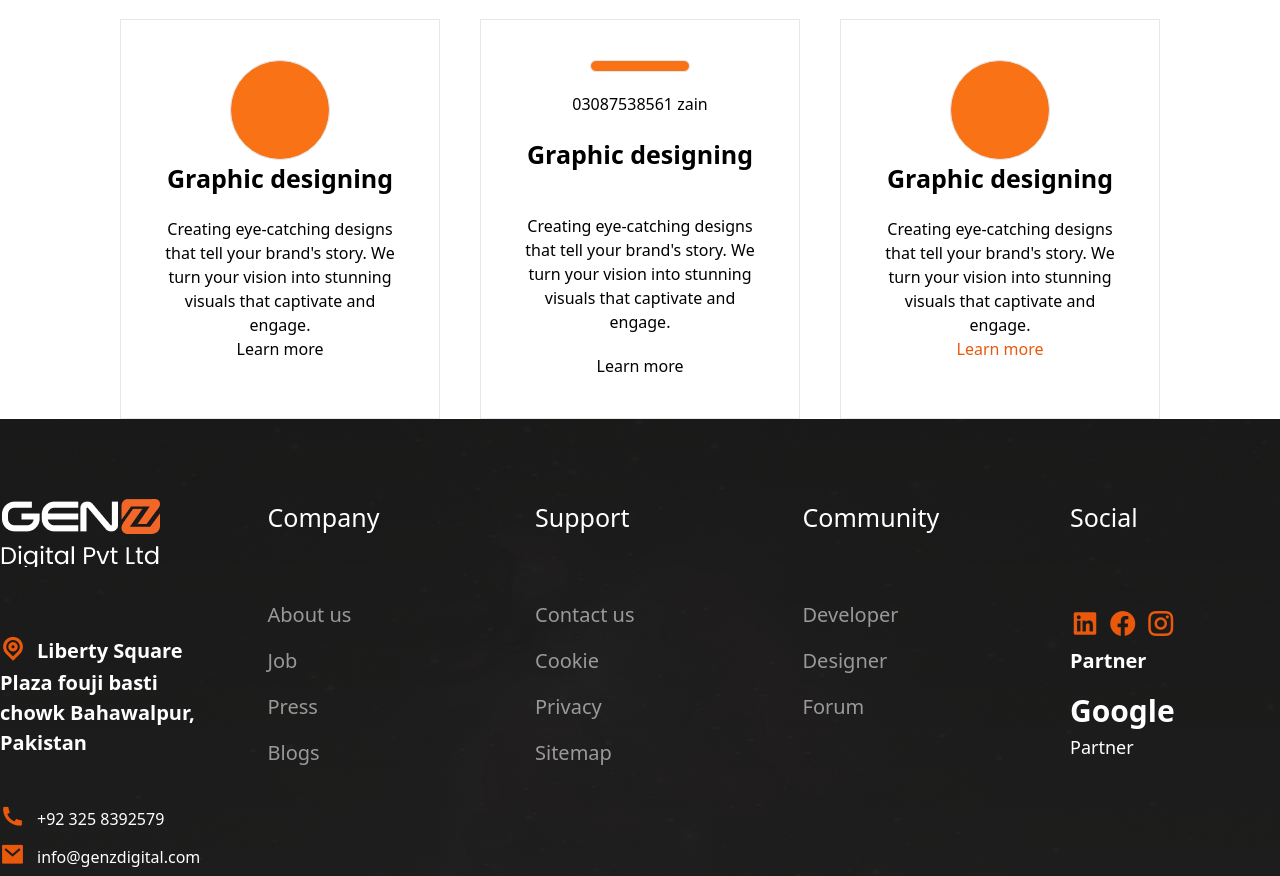
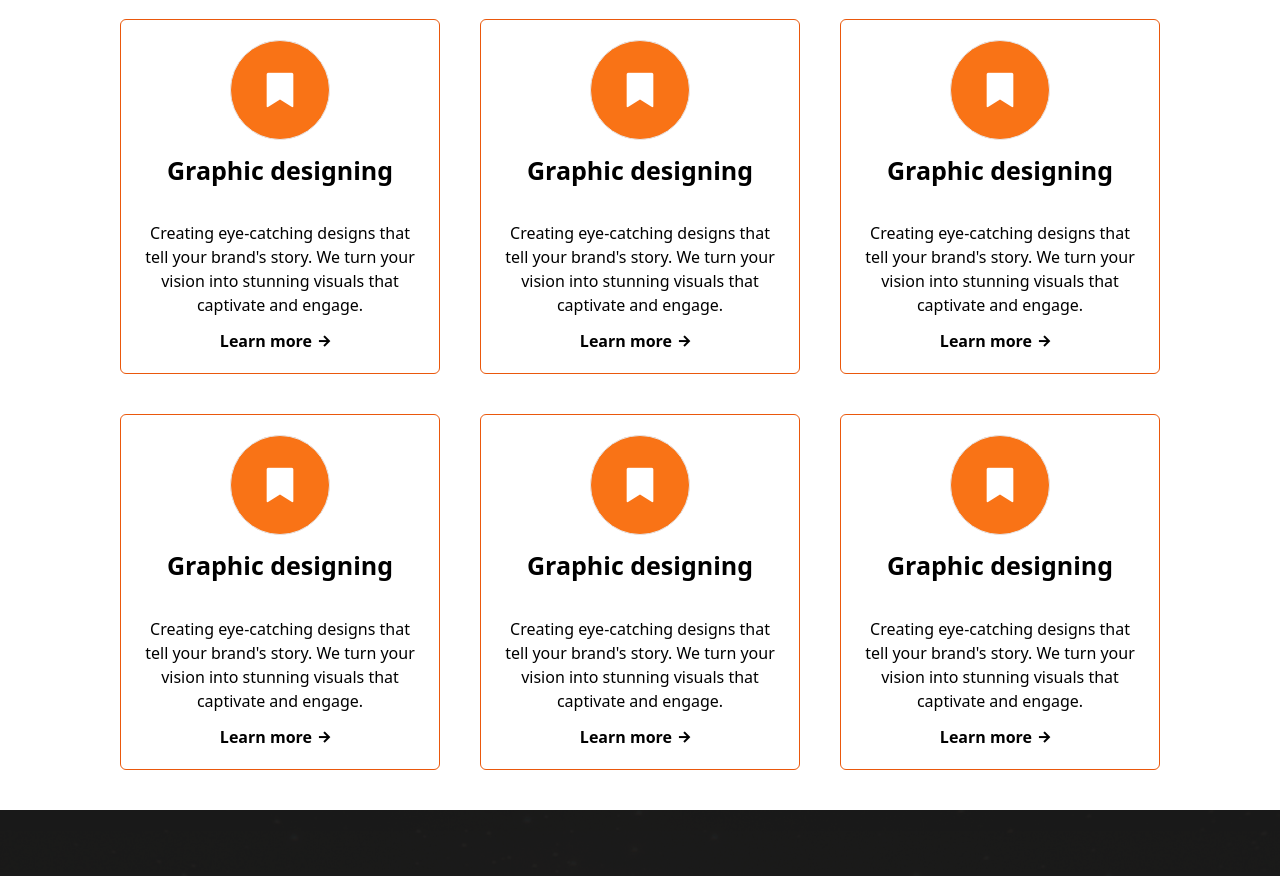
Before and after one commit to mohibullah7/Genz-website, a website: page src/index.html in a window 1280 px wide. Shown: the part 1240-2116 px from the top of the page. Drawn offline with nearby package versions, Linux system fonts and the light colour scheme.

Commit message:
boxes made

```diff
--- a/src/index.html
+++ b/src/index.html
@@ -197,47 +197,79 @@
 
 <section id="services">
   <div class="w-full">
-    <div class="container mx-auto flex justify-center items-center flex-col flex-wrap lg:px-0 px-10">
+    <div class="container mx-auto flex justify-center items-center flex-col flex-wrap lg:px-0 px-10 pb-10">
       <div class="flex justify-center items-center flex-col lg:w-[45vw] md:w-[50vw] w-full text-center ">
         <h3 class="text-orange-600 md:text-[30px] text-[25px] font-semibold">services</h3>
         <h1 class="text-black text-[45px] mt-5 font-bold">personlaized service designed just for you </h1>
         <hr class="w-10 text-orange-500">
         <p class="mt-10 text-[1.2rem]">Fulfill your Needs with Our Customized Services to Achieve your Goals</p>
       </div>
-      <div class="courses mt-16 flex justify-center items-center gap-10 flex-wrap">
+      <div class="courses mt-16 flex justify-center items-center gap-10 flex-wrap ">
 
-        <div class="course-div h-[400px] md:w-[25vw] w-full border flex flex-col    items-center p-10">
-          <div class="course-icon w-[100px] h-[100px] rounded-full border  bg-orange-500">
-
+        <div class="course-div h-auto md:w-[25vw] w-full border flex flex-col rounded-md    items-center py-5 px-5 border-orange-600 ">
+          <div class="course-icon w-[100px] h-[100px] rounded-full border flex justify-center items-center  bg-orange-500">
+            <i class="ri-bookmark-fill text-white text-[40px]"></i>
           </div>
-          <div class="text-center">
-            <h2 class="text-[25px] font-bold ">Graphic designing</h2>
+          <div class="text-center flex flex-col gap-3">
+            <h2 class="text-[25px] font-bold mt-3">Graphic designing</h2>
             <p class="font-light mt-5">Creating eye-catching designs that tell your brand's story. We turn your vision into stunning visuals that captivate and engage.</p>
-            <a class="" href="">Learn more</a>
+            <a class="font-bold" href="">Learn more <i class="ri-arrow-right-line me-2"></i></a>
+          </div>
+        </div>
+        <div class="course-div h-auto md:w-[25vw] w-full border flex flex-col rounded-md    items-center py-5 px-5 border-orange-600 ">
+          <div class="course-icon w-[100px] h-[100px] rounded-full border flex justify-center items-center  bg-orange-500">
+            <i class="ri-bookmark-fill text-white text-[40px]"></i>
+          </div>
+          <div class="text-center flex flex-col gap-3">
+            <h2 class="text-[25px] font-bold mt-3">Graphic designing</h2>
+            <p class="font-light mt-5">Creating eye-catching designs that tell your brand's story. We turn your vision into stunning visuals that captivate and engage.</p>
+            <a class="font-bold" href="">Learn more <i class="ri-arrow-right-line me-2"></i></a>
+          </div>
+        </div>
+        <div class="course-div h-auto md:w-[25vw] w-full border flex flex-col rounded-md    items-center py-5 px-5 border-orange-600 ">
+          <div class="course-icon w-[100px] h-[100px] rounded-full border flex justify-center items-center  bg-orange-500">
+            <i class="ri-bookmark-fill text-white text-[40px]"></i>
+          </div>
+          <div class="text-center flex flex-col gap-3">
+            <h2 class="text-[25px] font-bold mt-3">Graphic designing</h2>
+            <p class="font-light mt-5">Creating eye-catching designs that tell your brand's story. We turn your vision into stunning visuals that captivate and engage.</p>
+            <a class="font-bold" href="">Learn more <i class="ri-arrow-right-line me-2"></i></a>
+          </div>
+        </div>
+        <div class="course-div h-auto md:w-[25vw] w-full border flex flex-col rounded-md    items-center py-5 px-5 border-orange-600 ">
+          <div class="course-icon w-[100px] h-[100px] rounded-full border flex justify-center items-center  bg-orange-500">
+            <i class="ri-bookmark-fill text-white text-[40px]"></i>
+          </div>
+          <div class="text-center flex flex-col gap-3">
+            <h2 class="text-[25px] font-bold mt-3">Graphic designing</h2>
+            <p class="font-light mt-5">Creating eye-catching designs that tell your brand's story. We turn your vision into stunning visuals that captivate and engage.</p>
+            <a class="font-bold" href="">Learn more <i class="ri-arrow-right-line me-2"></i></a>
+          </div>
+        </div>
+        <div class="course-div h-auto md:w-[25vw] w-full border flex flex-col rounded-md    items-center py-5 px-5 border-orange-600 ">
+          <div class="course-icon w-[100px] h-[100px] rounded-full border flex justify-center items-center  bg-orange-500">
+            <i class="ri-bookmark-fill text-white text-[40px]"></i>
+          </div>
+          <div class="text-center flex flex-col gap-3">
+            <h2 class="text-[25px] font-bold mt-3">Graphic designing</h2>
+            <p class="font-light mt-5">Creating eye-catching designs that tell your brand's story. We turn your vision into stunning visuals that captivate and engage.</p>
+            <a class="font-bold" href="">Learn more <i class="ri-arrow-right-line me-2"></i></a>
+          </div>
+        </div>
+        <div class="course-div h-auto md:w-[25vw] w-full border flex flex-col rounded-md    items-center py-5 px-5 border-orange-600 ">
+          <div class="course-icon w-[100px] h-[100px] rounded-full border flex justify-center items-center  bg-orange-500">
+            <i class="ri-bookmark-fill text-white text-[40px]"></i>
+          </div>
+          <div class="text-center flex flex-col gap-3">
+            <h2 class="text-[25px] font-bold mt-3">Graphic designing</h2>
+            <p class="font-light mt-5">Creating eye-catching designs that tell your brand's story. We turn your vision into stunning visuals that captivate and engage.</p>
+            <a class="font-bold" href="">Learn more <i class="ri-arrow-right-line me-2"></i></a>
           </div>
         </div>
 
-        <div class="course-div h-[400px] md:w-[25vw] w-full border flex flex-col    items-center p-10 gap-5">
-          <div class="course-icon w-[100px] h-[100px] rounded-full border  bg-orange-500">
 
-          </div>03087538561 zain
-          <div class="text-center flex flex-col gap-5">
-            <h2 class="text-[25px] font-bold ">Graphic designing</h2>
-            <p class="font-light mt-5">Creating eye-catching designs that tell your brand's story. We turn your vision into stunning visuals that captivate and engage.</p>
-            <a class="" href="">Learn more</a>
-          </div>
-        </div>
 
-        <div class="course-div h-[400px] md:w-[25vw] w-full border flex flex-col    items-center p-10">
-          <div class="course-icon w-[100px] h-[100px] rounded-full border  bg-orange-500">
 
-          </div>
-          <div class="text-center">
-            <h2 class="text-[25px] font-bold ">Graphic designing</h2>
-            <p class="font-light mt-5">Creating eye-catching designs that tell your brand's story. We turn your vision into stunning visuals that captivate and engage.</p>
-            <a class="text-orange-600 mt-10" href="">Learn more</a>
-          </div>
-        </div>
 
       </div>
     </div>
```
Also changed, not shown: src/output.css.
